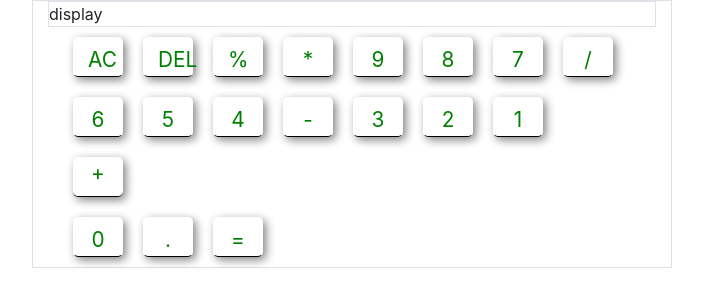
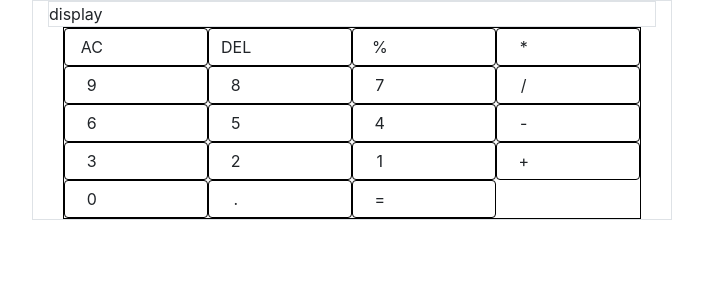
Before and after one commit to Gavaskar0543/React-Calculator, a React (Create React App) app in the folder calculator/: page / in a window 1280 px wide. Shown: the top 304 px of the page, without its empty margins (288-991 px from the left). Built offline with nearby package versions, Linux system fonts and the light colour scheme.

Commit message:
button fixed

```diff
--- a/calculator/src/App.css
+++ b/calculator/src/App.css
@@ -1,14 +1,7 @@
-#button{
-    height: 40px;
-    width:50px;
-    margin:10px;
-    border-bottom: 1px solid black;
-    border-radius:5px;
-    text-align: center;
-    box-shadow: 3px 3px 10px grey;
+
+#button_outer div{
+    display: grid;
+    grid-template-columns: 1fr 1fr 1fr 1fr;
+    border:1px solid black;
+    align-items: center;
 }
-#button span{
-    color:green;
-    font-size:1.3rem;
-    padding:2px;
-}
--- a/calculator/src/Components/Calculator.js
+++ b/calculator/src/Components/Calculator.js
@@ -10,7 +10,7 @@ class Calculator extends React.Component{
             <div className=" w-100 h-25 border border-3">
               display
             </div>
-            <div className="container">
+            <div className="container" id='button_outer'>
 
             <div className="buttons-outer">
             <div id="button" className="btn" data-value="AC">
@@ -58,7 +58,7 @@ class Calculator extends React.Component{
         <div id="button" className="btn" data-value="1">
             <span>1</span>
         </div>
-        <div id="button" data-value="+">
+        <div id="button" className="btn" data-value="+">
             <span>+</span>
         </div>
         <div id="button" className="btn zero"  data-value="0">
```
